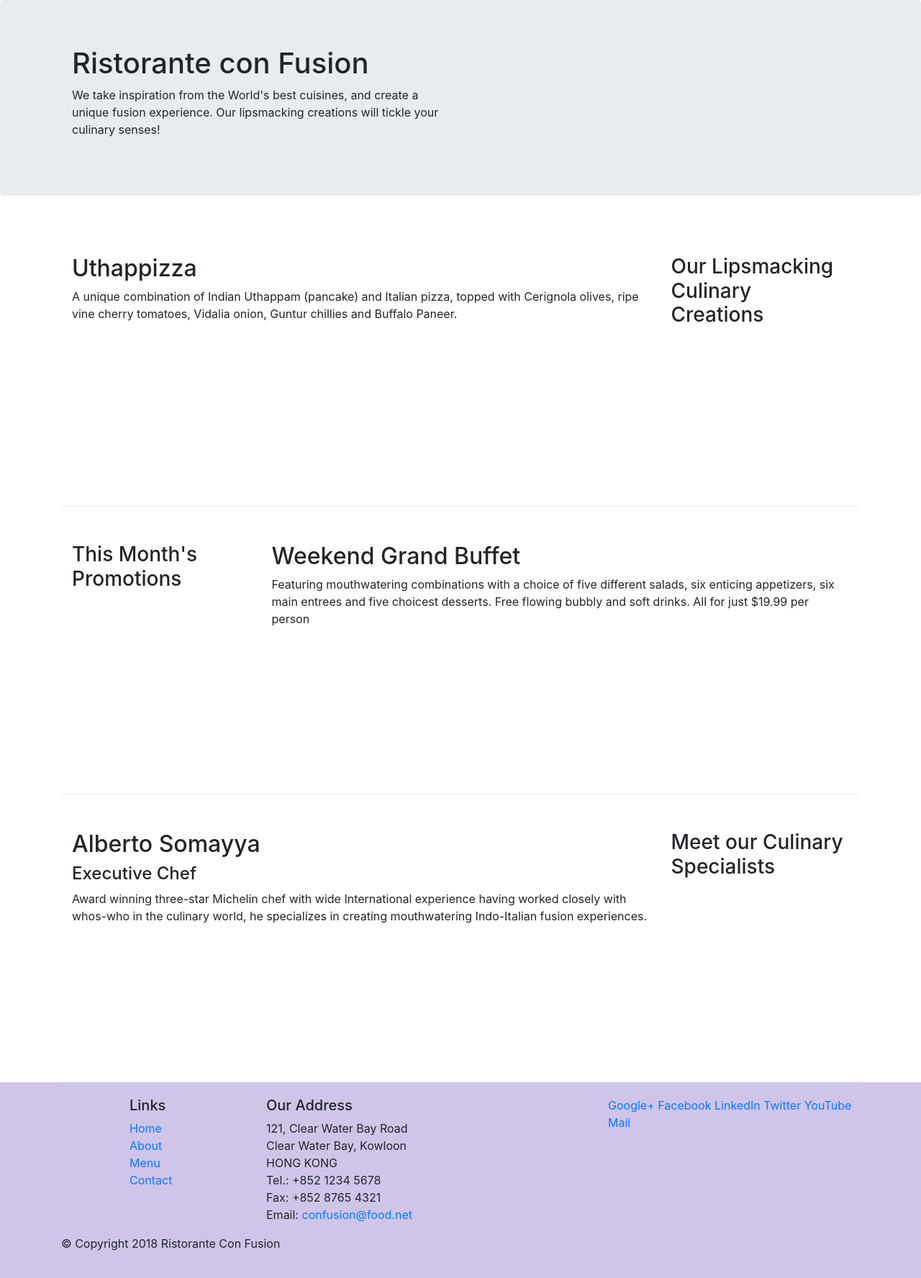
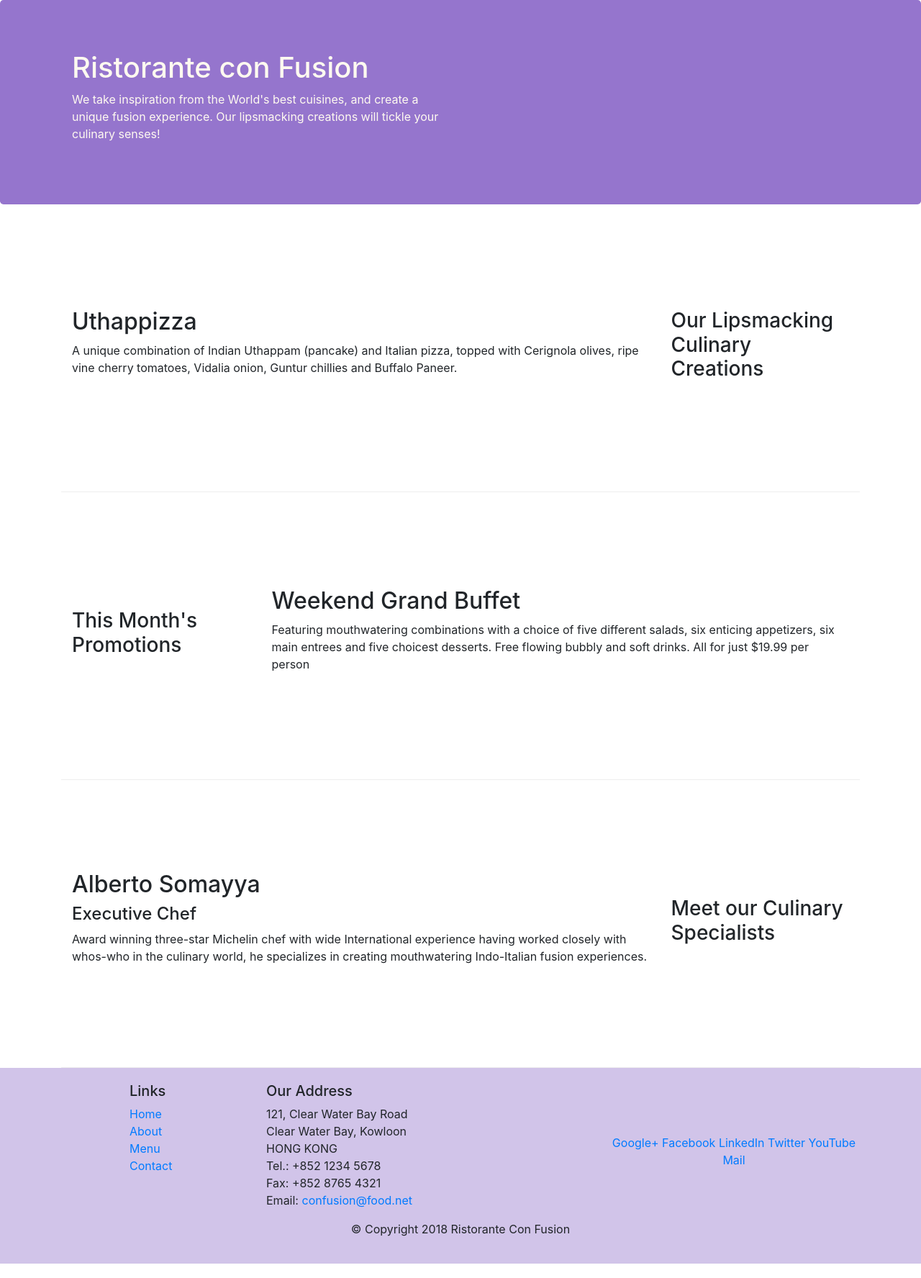
Before and after one commit to ELIASDA-Design/Begin_Bootstrap_Project, a website: page index.html in a window 1280 px wide. Shown: the whole page at 72% size. Drawn offline with nearby package versions, Linux system fonts and the light colour scheme.

Commit message:
Applying colors and positions in the Header and Content and Footer using our custom css file.

```diff
--- a/css/styles.css
+++ b/css/styles.css
@@ -15,3 +15,16 @@
     margin: 0px auto;
     padding: 20px 0px;
 }
+
+.jumbotron {
+    padding: 70px 30px;
+    margin: 0px auto;
+    background-color: #9575CD;
+    color: floralwhite;
+}
+
+.address {
+    font-size: 80%;
+    margin: 0px;
+    color: #0F0F0F;
+}
--- a/index.html
+++ b/index.html
@@ -34,7 +34,7 @@
         </header>
 
         <div class="container">
-            <div class="row row-content">
+            <div class="row row-content align-items-center">
                 <div class="col-12 col-sm-4 order-sm-last col-md-3">
                     <h3>Our Lipsmacking Culinary Creations</h3>
                 </div>
@@ -48,7 +48,7 @@
             </div>
 
 
-            <div class="row row-content">
+            <div class="row row-content align-items-center">
                 <div class="col-12 col-sm-4 col-md-3">
                     <h3>This Month's Promotions</h3>
                 </div>
@@ -61,7 +61,7 @@
                 </div>
             </div>
 
-            <div class="row row-content">
+            <div class="row row-content align-items-center">
                 <div class="col-12 col-sm-4 order-sm-last col-md-3">
                     <h3>Meet our Culinary Specialists</h3>
                 </div>
@@ -100,8 +100,8 @@
                             Email: <a href="mailto:confusion@food.net">confusion@food.net</a>
                         </address>
                     </div>
-                    <div class="col-12 col-sm-4">
-                        <div>
+                    <div class="col-12 col-sm-4 align-self-center">
+                        <div class="text-center">
                             <a href="http://google.com/+">Google+</a>
                             <a href="http://www.facebook.com/profile.php?id=">Facebook</a>
                             <a href="http://www.linkedin.com/in/">LinkedIn</a>
@@ -111,7 +111,7 @@
                         </div>
                     </div>
                 </div>
-                <div class="row">
+                <div class="row justify-content-center">
                     <div class="col-auto">
                         <p>© Copyright 2018 Ristorante Con Fusion</p>
                     </div>
```
